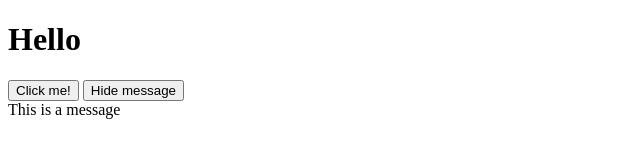
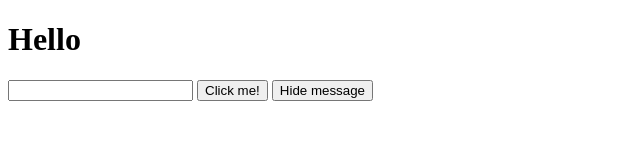
Before and after one commit to HOOLAHAN/javascript_web_applications, a website with bundled scripts: page example_3/index.html in a window 1280 px wide. Both pictures are taken after a click on the button "Click me!". Shown: the whole page, without its empty margins (0-640 px from the left). Built offline with nearby package versions, Linux system fonts and the light colour scheme.

Commit message:
handling user input exercise complete

```diff
--- a/example_3/index.html
+++ b/example_3/index.html
@@ -6,6 +6,7 @@
     <body>
       <h1>Hello</h1>
 
+      <input type="text" id="message-input" />
       <button id="show-message-button">Click me!</button>
       <button id="hide-message-button">Hide message</button>
 
--- a/example_3/messageView.js
+++ b/example_3/messageView.js
@@ -12,11 +12,16 @@ class MessageView {
 
   displayMessage() {
     console.log('Thanks for clicking me!');
+
+    const message = document.querySelector('#message-input').value; // setting the message value to the input of the user
+
     const messageElement = document.createElement('div');
     messageElement.id = 'message';
-    messageElement.innerText = 'This is a message';
+    messageElement.innerText = message;
 
-    document.querySelector('#main-container').append(messageElement);
+    document.querySelector('#main-container').append(messageElement); // posting the message to the page
+
+    document.querySelector('#message-input').value = ""; // empty the text box afetr being clicked
   }
 
   hideMessage() {
```
Also changed, not shown: example_3/messageView.test.js (+5 -2 lines).
